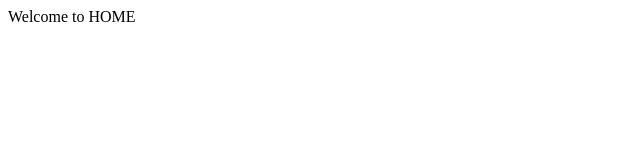
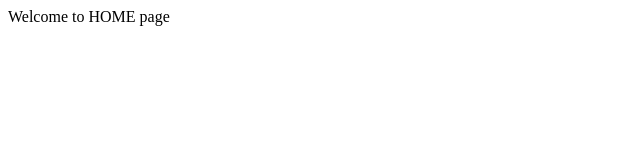
Before and after one commit to ruslaRuslan/react-class-work7, a React (Vite) app: page / in a window 1280 px wide. Shown: the top 160 px of the page, without its empty margins (0-640 px from the left). Built offline with nearby package versions, Linux system fonts and the light colour scheme.

Commit message:
Footer.jsx yaratdix

```diff
--- a/src/pages/Home/index.jsx
+++ b/src/pages/Home/index.jsx
@@ -1,8 +1,7 @@
+const HomePage = ({}) => {
+  return (
+    <div>Welcome to HOME page</div>
+  )
+}
 
-const HomePage = ({}) => {
-    return (
-      <div>Welcome to HOME</div>
-    )
-  }
-
-  export default HomePage
+export default HomePage;
--- a/src/router/index.jsx
+++ b/src/router/index.jsx
@@ -10,4 +10,5 @@
     </Routes>
   );
 };
+
 export default WebRouter;
```
Also changed, not shown: src/components/Footer.jsx (added, +10 -0 lines).
